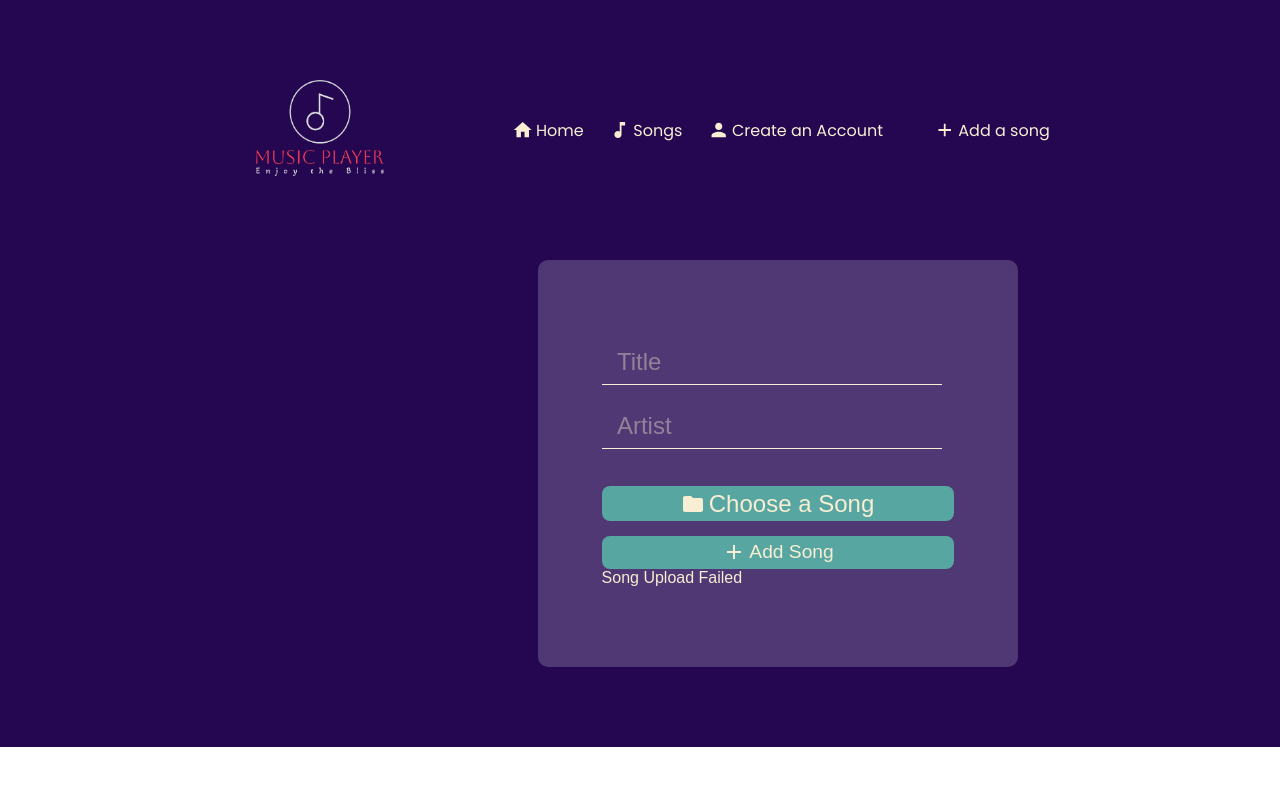
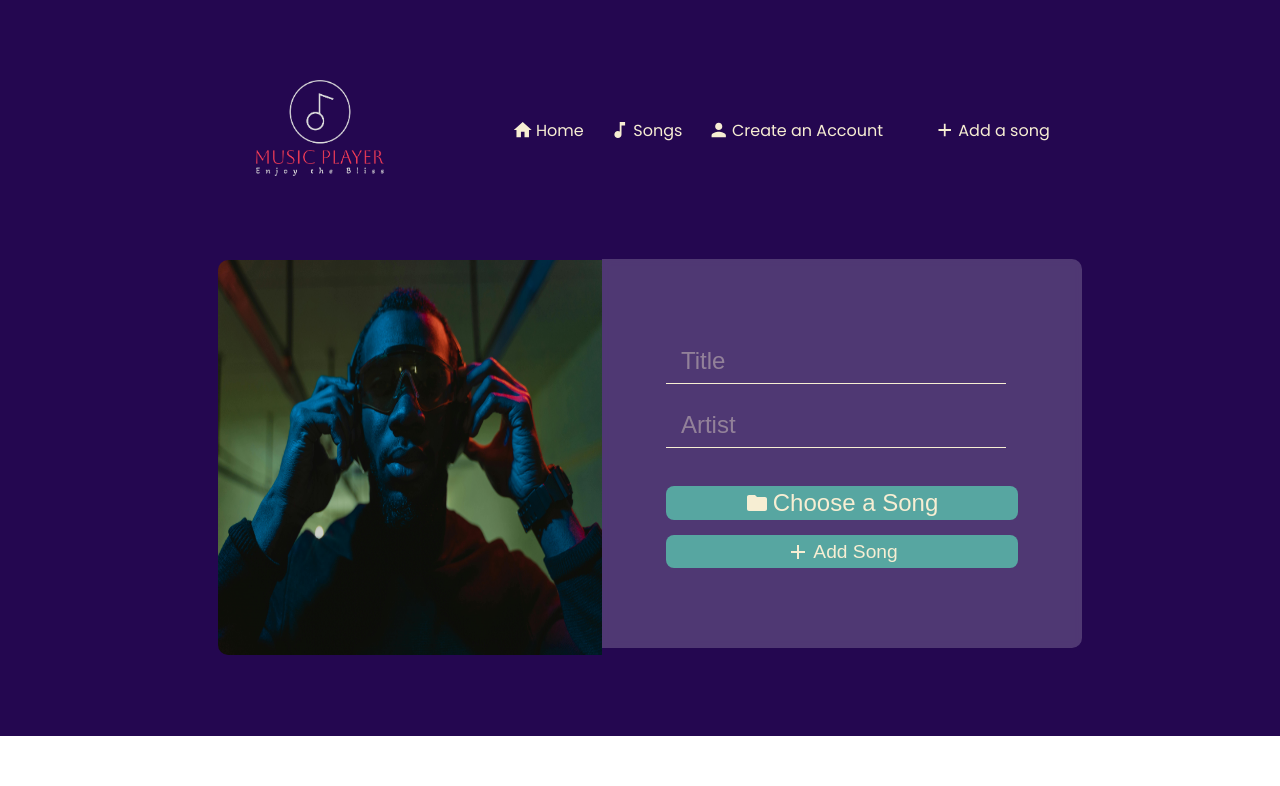
Before and after one commit to Gopisam1126/mediaplayer, a React (Vite) app in the folder mediaplayer/FRONTEND/: page /upload in a window 1280 px wide. Shown: the top 786 px of the page. Built offline with nearby package versions, Linux system fonts and the light colour scheme; a web font is replaced by a local one.

Commit message:
mod err msg add songs

```diff
--- a/mediaplayer/FRONTEND/src/assets/pageStyles/uploadSongs.css
+++ b/mediaplayer/FRONTEND/src/assets/pageStyles/uploadSongs.css
@@ -19,13 +19,16 @@
 .admin-section {
     background-color: var(--colorPrimary);
     font-family: var(--fontFamilymp);
-    padding-bottom: 5rem;
+    padding-bottom: 5.5rem;
 }
 .form-container {
+    position: relative;
     padding: 5rem 5vw;
-    margin-left: 42vw;
+    margin-left: 47vw;
+    margin-top: -25rem;
     color: var(--colorVintage1);
-    border-radius: 10px;
+    border-top-right-radius: 10px;
+    border-bottom-right-radius: 10px;
     background-color: rgba(255, 255, 255, 0.2);
     backdrop-filter: blur(5px);
     -webkit-backdrop-filter: blur(5px);
@@ -80,3 +83,13 @@
 .sub-button:hover{
     background-color: var(--color2);
 }
+.info-img {
+    width: 30vw;
+    height: 24.7rem;
+    position: relative;
+    top: 0rem;
+    left: 17vw;
+    border-top-left-radius: 10px;
+    border-bottom-left-radius: 10px;
+    z-index: 1;
+}
--- a/mediaplayer/FRONTEND/src/assets/pages/uploadSong.jsx
+++ b/mediaplayer/FRONTEND/src/assets/pages/uploadSong.jsx
@@ -3,6 +3,7 @@ import axios from "axios";
 import Header from "../components/header";
 import "../pageStyles/uploadSongs.css";
 import AddIcon from '@mui/icons-material/Add';
+import ErrorOutlineIcon from '@mui/icons-material/ErrorOutline';
 import FolderIcon from '@mui/icons-material/Folder';
 
 
@@ -48,6 +49,9 @@ function HandleUpload() {
     return <>
         <Header/>
         <section className="admin-section">
+            <div className="info-container">
+                <img src="\images\person-with-headphone.jpg" alt="info-img" className="info-img" />
+            </div>
             <div className="form-container">
                 <form onSubmit={handleSubmit} className="add-song-form">
                     <input type="text" name="title" id="title" className="title" onChange={handleInputChange} value={formData.title} placeholder="Title" /><br />
@@ -80,16 +84,24 @@ function HandleUpload() {
                     transition: "0.2s all linear"
                 }}>
                         {
+                            uploaded !== null && (
                             uploaded ? (
                                 <p className="status-good">
                                     Song Uploaded
                                 </p>
                             ) : (
-                                <p className="status-bad">
-                                    Song Upload Failed
+                                <p className="status-bad" style={{
+                                    display: "flex",
+                                    alignItems: "center",
+                                    paddingTop: "0.2rem",
+                                    justifyContent: "center",
+                                    color: "red"
+                                }}>
+                                    Song Upload Failed. Please try again
+                                    <ErrorOutlineIcon/>
                                 </p>
                             )
-                        }
+                        )}
                 </div>
             </div>
         </section>
```
Also changed, not shown: mediaplayer/FRONTEND/public/images/person-with-headphone.jpg (added).
